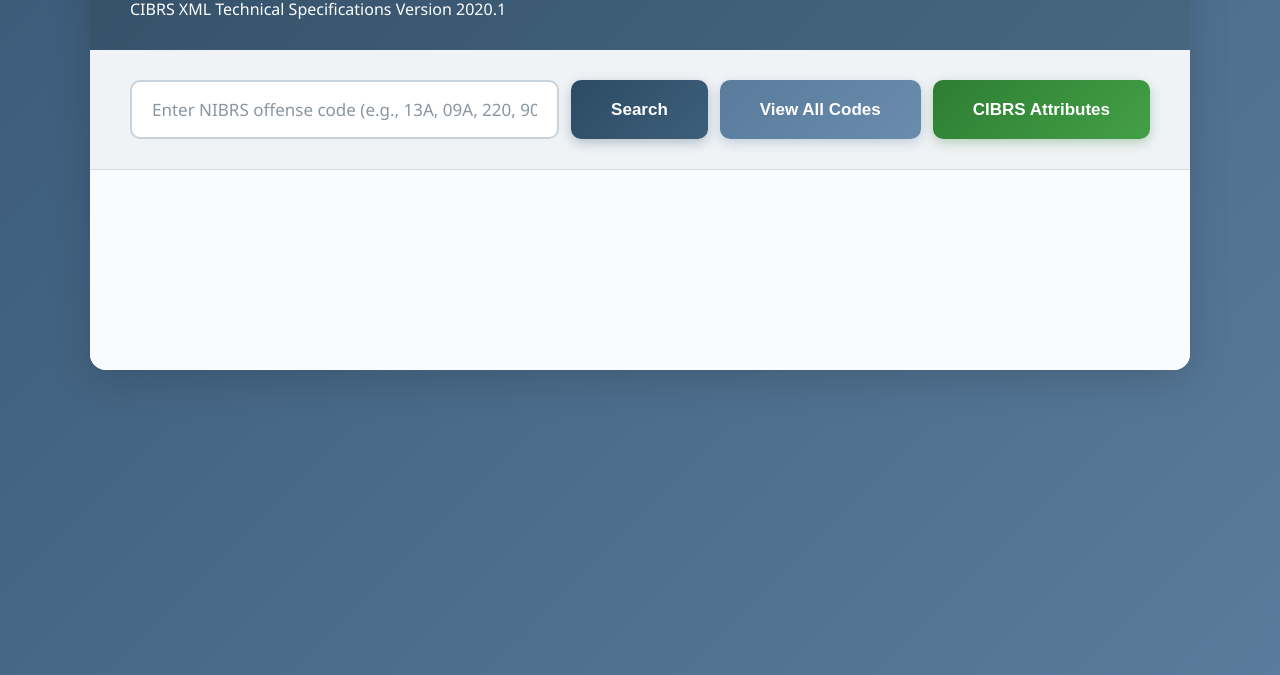
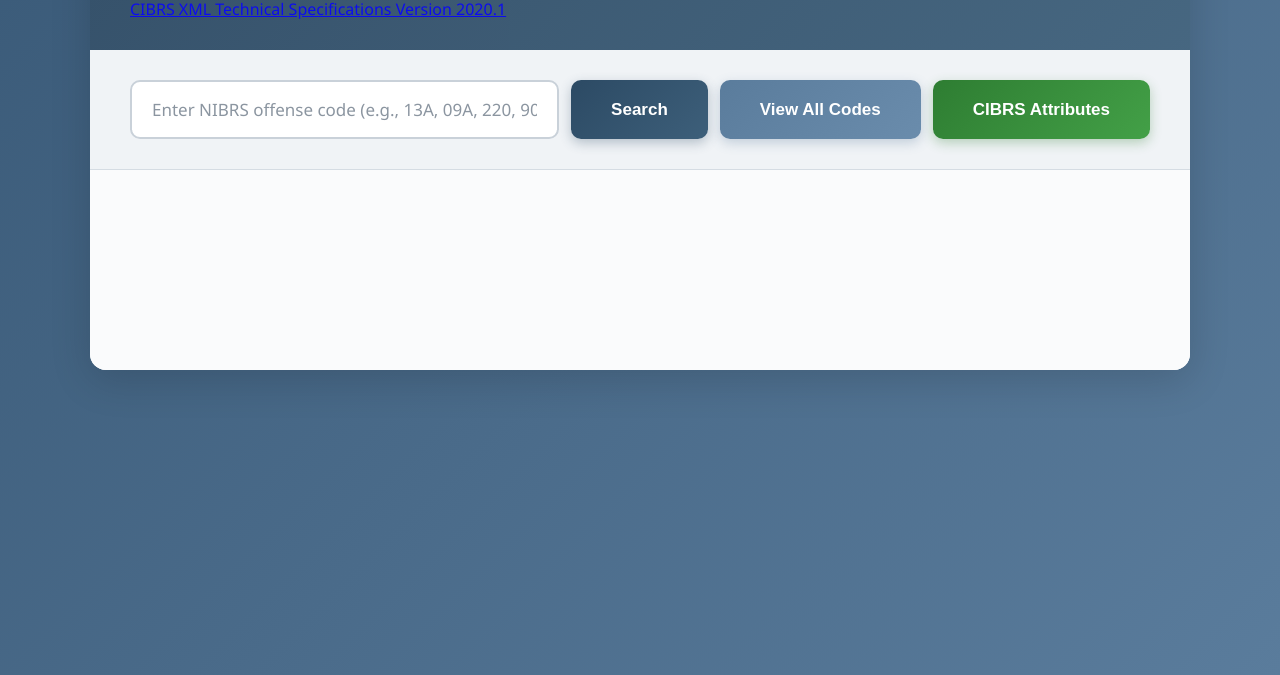
Before and after one commit to Ackochanski/cibrs-tool, a plain HTML site: page docs/index.html in a window 1280 px wide. Shown: the part 125-800 px from the top of the page. Drawn offline with Linux system fonts and the light colour scheme.

Commit message:
Update CIBRS XML Technical Specifications link

```diff
--- a/docs/index.html
+++ b/docs/index.html
@@ -9,7 +9,14 @@
 <body>
     <div class="container">
         <h1>NIBRS/CIBRS Validation Lookup</h1>
-        <p class="subtitle">CIBRS XML Technical Specifications Version 2020.1</p>
+    <p class="subtitle">
+    <a href="https://mark43.sharepoint.com/:b:/r/teams/DEPT-ServicesEngineering/Shared%20Documents/Services%20Engineering/Customer%20Interfaces/04%20-%20Live%20Customers/CA%20-%20California%20Highway%20Patrol/Interfaces/CA-CHP%20-%20CA-IBRS%20XML%20Data%20Submission/CHP%20-%20CA-IBRS%20Error%20Return%20documents%20from%20CA-DOJ/Vendor%20Documentation/ca_xml_tech_specs_v2020.1.pdf?csf=1&web=1&e=qjOo5B"
+       target="_blank"
+       rel="noopener noreferrer"
+       class="spec-link">
+        CIBRS XML Technical Specifications Version 2020.1
+    </a>
+</p>
 
         <div class="search-box">
             <input type="text" id="searchInput" placeholder="Enter NIBRS offense code (e.g., 13A, 09A, 220, 90D, ALL)">
```
